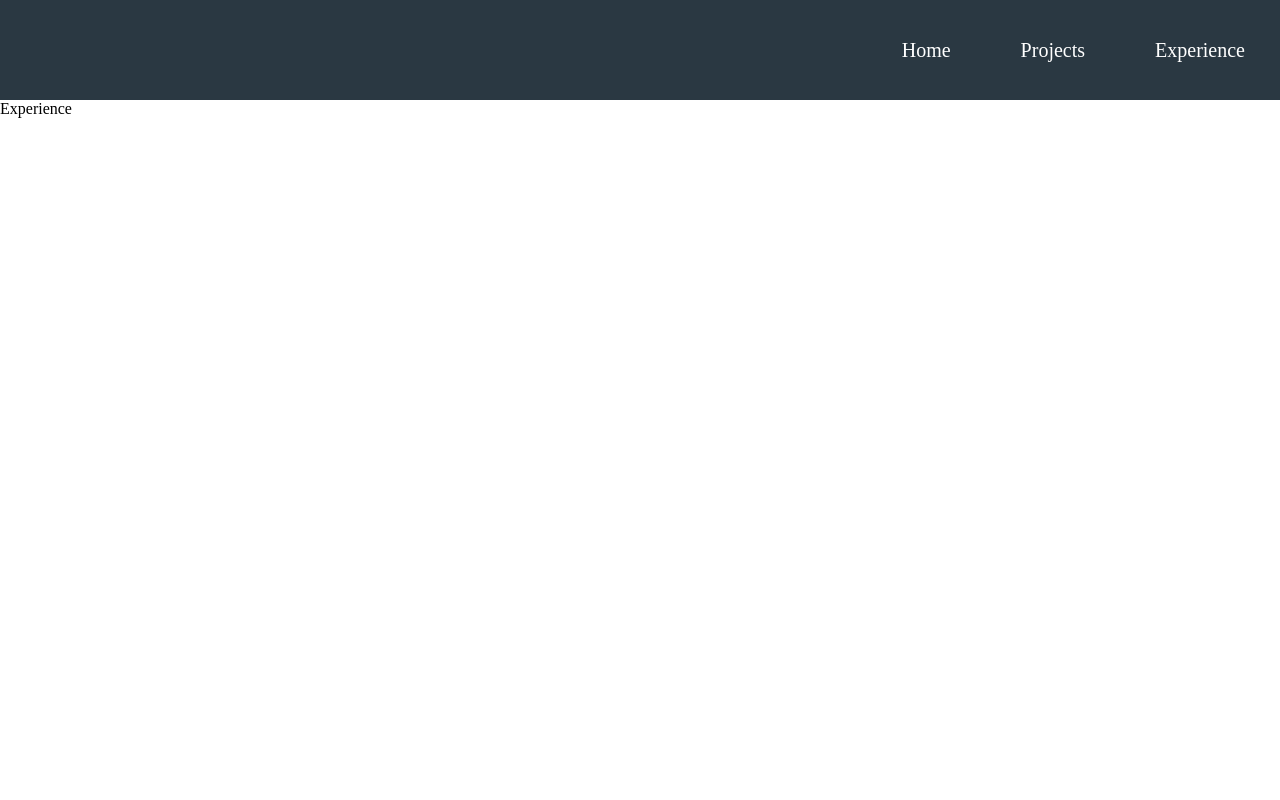
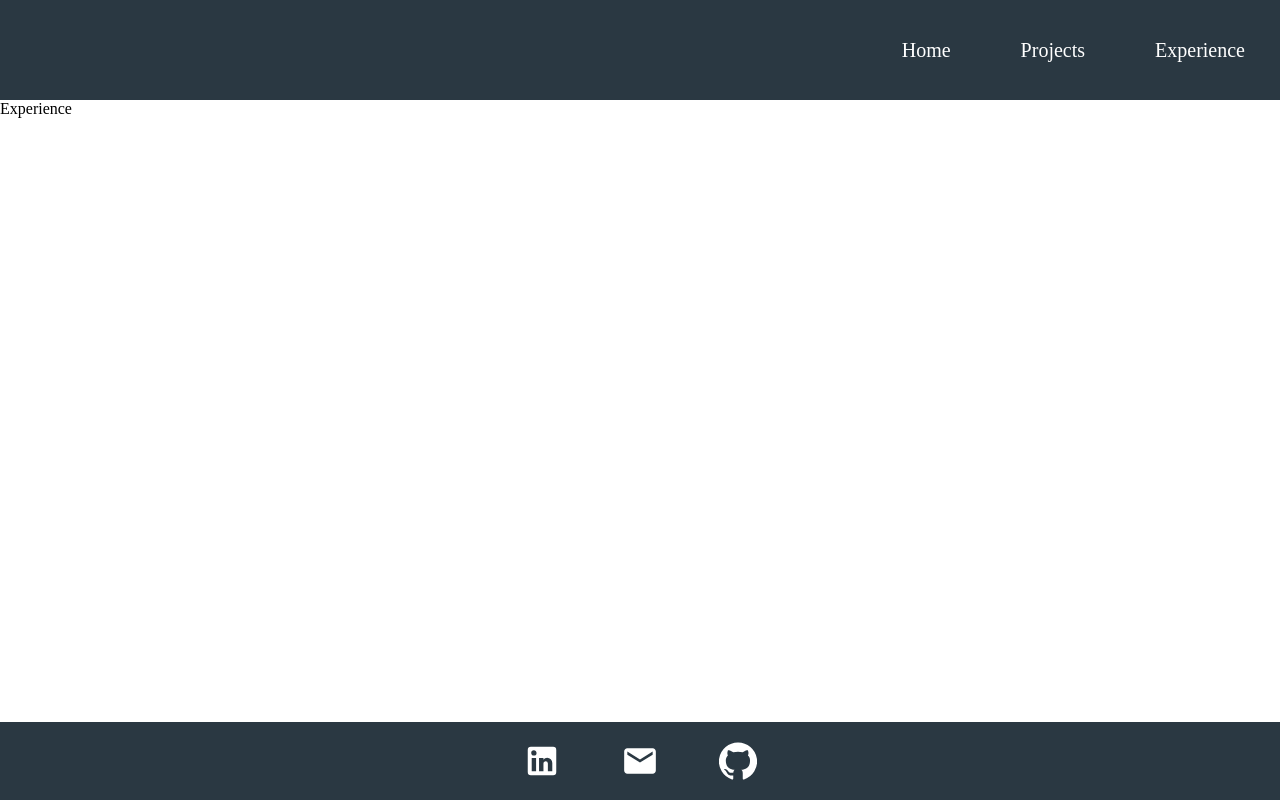
Before and after one commit to parkergoTop/Parker-sProfolio, a React app: page /experience in a window 1280 px wide. Built offline with nearby package versions, Linux system fonts and the light colour scheme.

Commit message:
Footer finished

```diff
--- a/src/App.js
+++ b/src/App.js
@@ -7,12 +7,15 @@ import Home from "./pages/Home"
 import Experience from "./pages/Experience"
 import Projects from "./pages/Projects"
 import Navbar  from "./components/Navbar"
+import Footer from "./components/Footer"
 
 export default function App (){
    return <div className="App">
 
       <Router>
          <Navbar />
+
+
         <Routes>
 
             <Route  path= "/" element= {<Home/>}/>
@@ -20,6 +23,9 @@ export default function App (){
             <Route  path= "/experience" element= {<Experience/>}/>
 
         </Routes>
+
+
+         <Footer/>
       </Router>
    </div>
 
--- /dev/null
+++ b/src/components/Footer.js
@@ -0,0 +1,20 @@
+import "./footer.css"
+import React from "react"
+
+import LinkedInIcon from "@material-ui/icons/LinkedIn"
+import  EmailIcon from "@material-ui/icons/Email"
+import GithubIcon from "@material-ui/icons/GitHub"
+
+
+export default function Footer(){
+    return(
+        <div className="footer">
+          <div className="socialMedia">
+            <LinkedInIcon/>
+            <EmailIcon/>
+            <GithubIcon/>
+          </div>
+
+        </div>
+    )
+}
--- /dev/null
+++ b/src/components/footer.css
@@ -0,0 +1,24 @@
+.footer{
+    background-color:  #2a3842 ;
+    color: white;
+
+    position: absolute;
+    bottom: 0;
+    right: 0;
+    left: 0;
+
+
+
+}
+
+.socialMedia{
+    display: flex;
+    justify-content: center;
+
+}
+
+.socialMedia svg{
+    font-size: 38px;
+    cursor: pointer;
+    margin: 20px 30px;
+}
```
